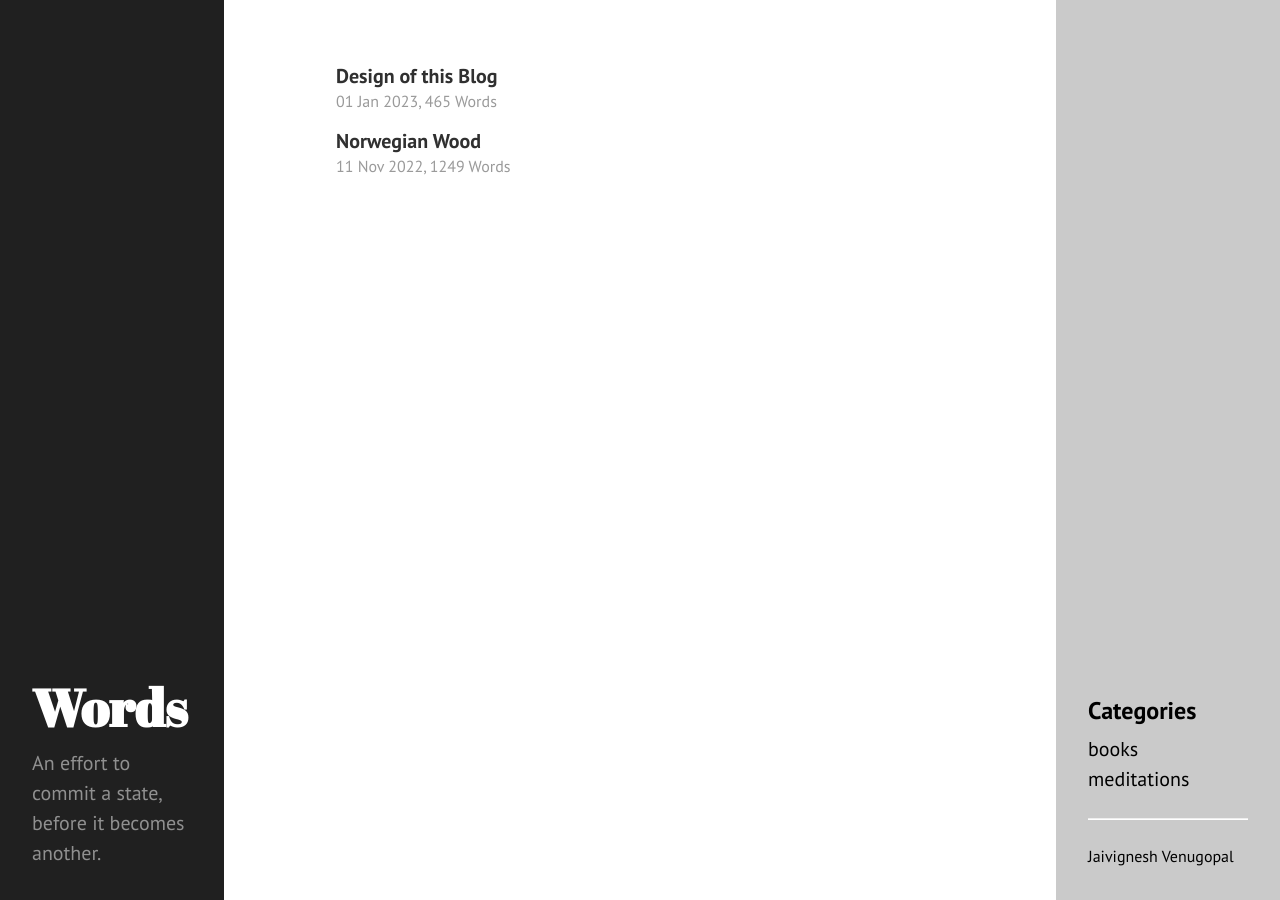
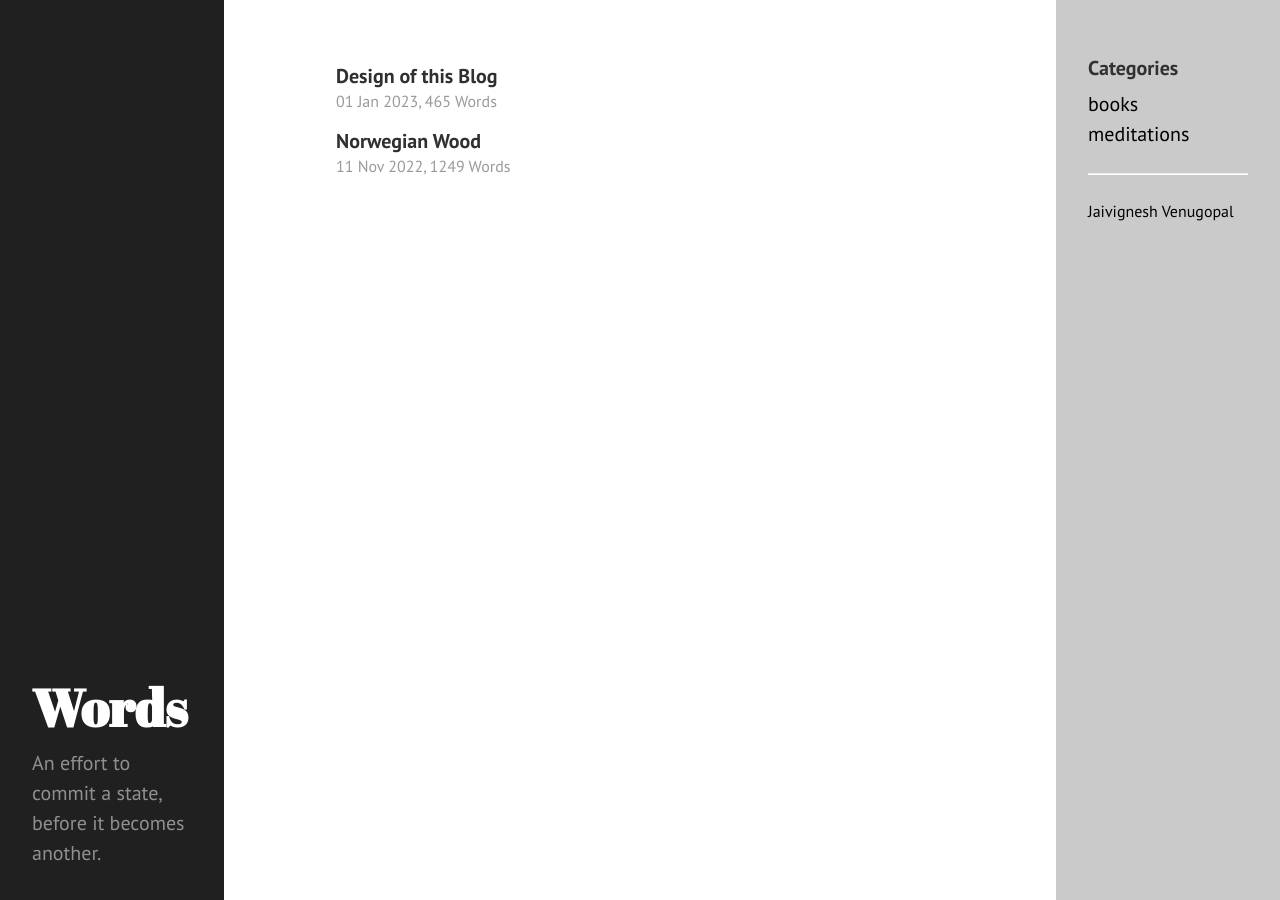
Before and after one commit to jaivigneshvenugopal/writings, a Jekyll site: the page built from index.html, in a window 1280 px wide. Built offline with Jekyll 4.4.1, drawn with Linux system fonts in a browser that asks for light colours; nearby versions of some CDN libraries.

Commit message:
remove stickiness from right sidebar

```diff
--- a/_includes/right.html
+++ b/_includes/right.html
@@ -1,12 +1,12 @@
 <div class="right">
-  <div class="container sidebar-sticky">
+  <div class="container">
     <nav class="sidebar-nav">
-      <h2>Categories</h2>
+      <h3>Categories</h3>
       {% for category in site.categories %}
           <a href="{{ site.baseurl }}/{{ category[0] }}" class="lead">{{ category[0] }}</a>
           <br>
       {% endfor %}
-      <hr color="black">
+      <hr>
       <p>Jaivignesh Venugopal</p>
     </nav>
   </div>
```
